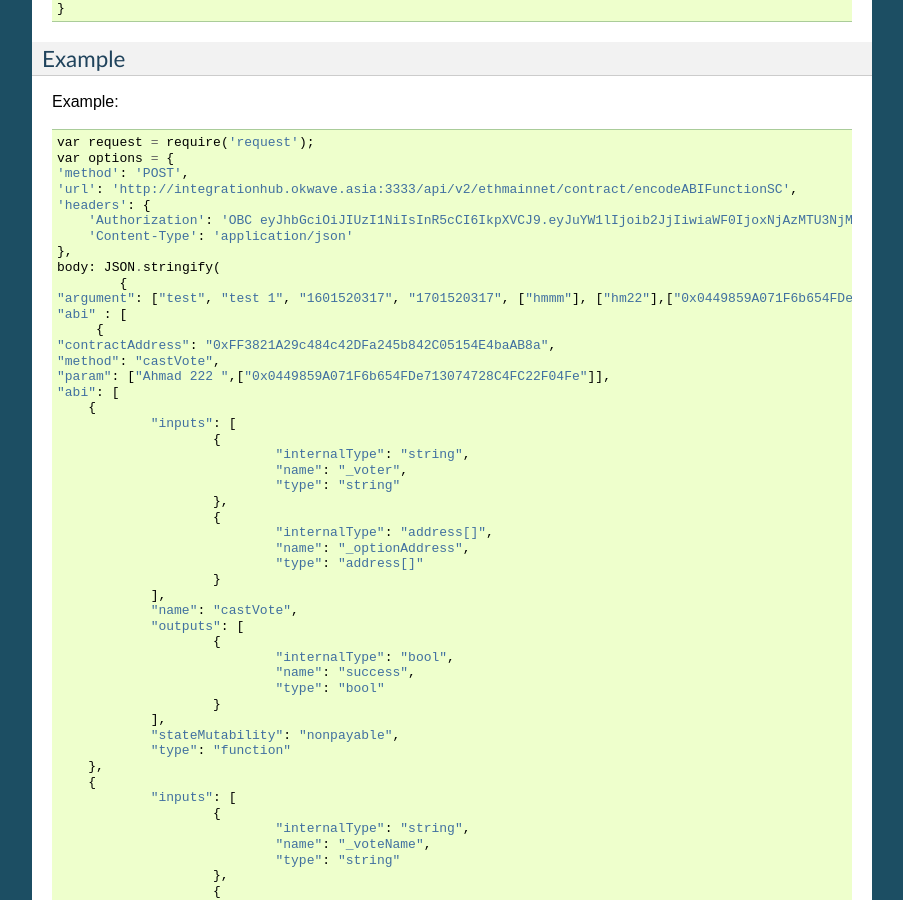
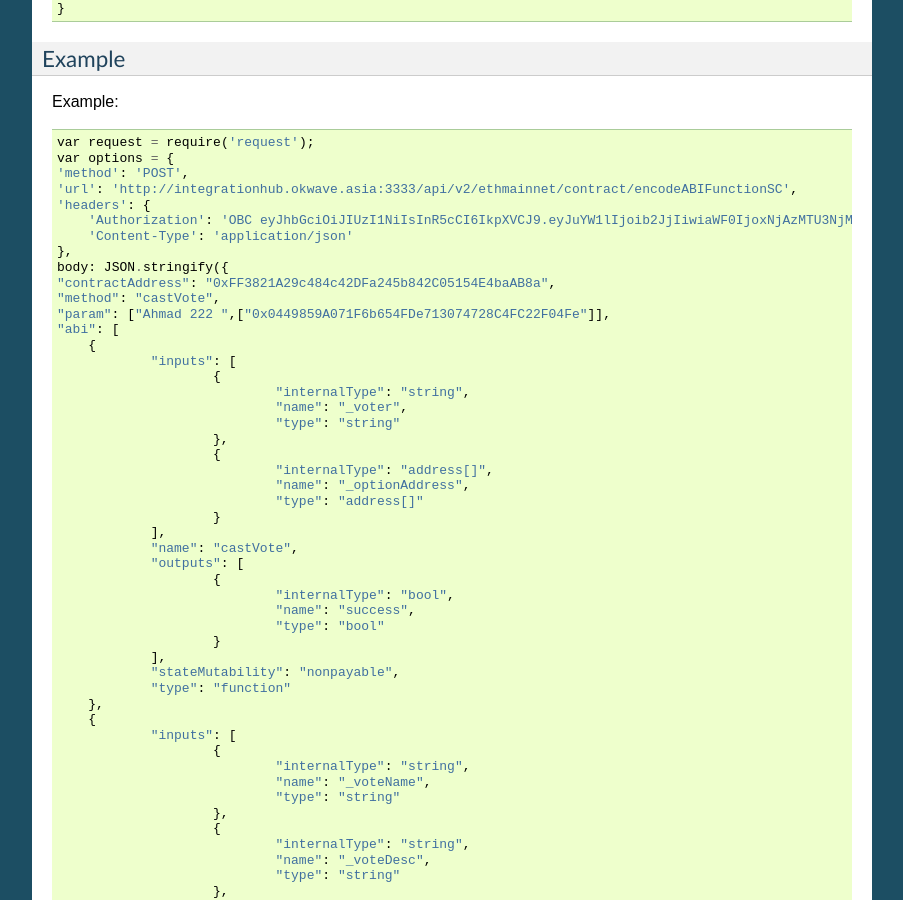
Before and after one commit to bcnodeobc/integrationhub, a Sphinx documentation site: the page built from docs/ethereum.rst, in a window 1280 px wide and 900 px high, scrolled down 44004 px. Shown: the whole window, without its empty margins (198-1101 px from the left). Built offline with Sphinx 7.4.7, drawn with Linux system fonts in a browser that asks for light colours.

```diff
--- a/docs/ethereum.rst
+++ b/docs/ethereum.rst
@@ -2426,11 +2426,7 @@ Example::
         'Authorization': 'OBC eyJhbGciOiJIUzI1NiIsInR5cCI6IkpXVCJ9.eyJuYW1lIjoib2JjIiwiaWF0IjoxNjAzMTU3NjMzLCJleHAiOjE2MDM3NjI0MzN9.71my1T-2IxQNJhNNu-aRX7N3TLo9BqAczyGWX1ph2vA',
         'Content-Type': 'application/json'
     },
-    body: JSON.stringify(
-            {
-    "argument": ["test", "test 1", "1601520317", "1701520317", ["hmmm"], ["hm22"],["0x0449859A071F6b654FDe713074728C4FC22F04Fe"]],
-    "abi" : [
-	 {
+    body: JSON.stringify({
     "contractAddress": "0xFF3821A29c484c42DFa245b842C05154E4baAB8a",
     "method": "castVote",
     "param": ["Ahmad 222 ",["0x0449859A071F6b654FDe713074728C4FC22F04Fe"]],
```
